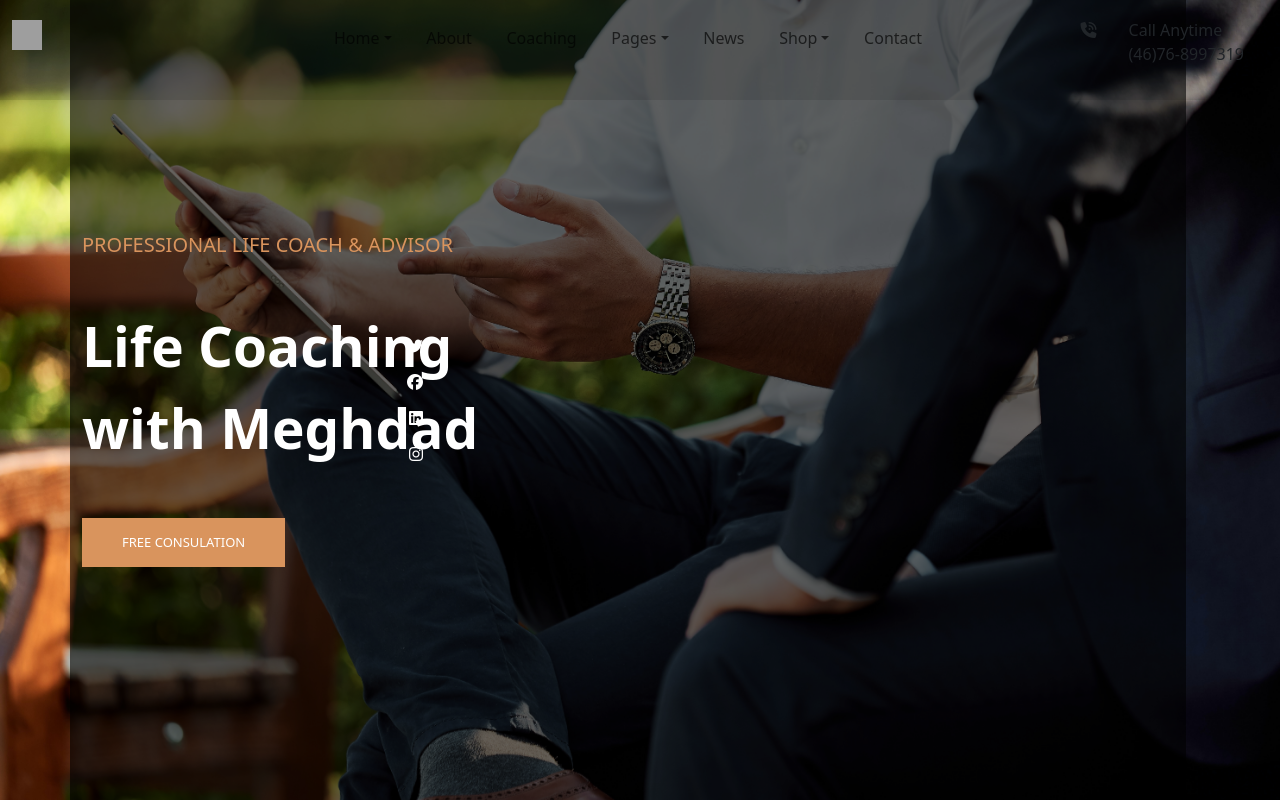
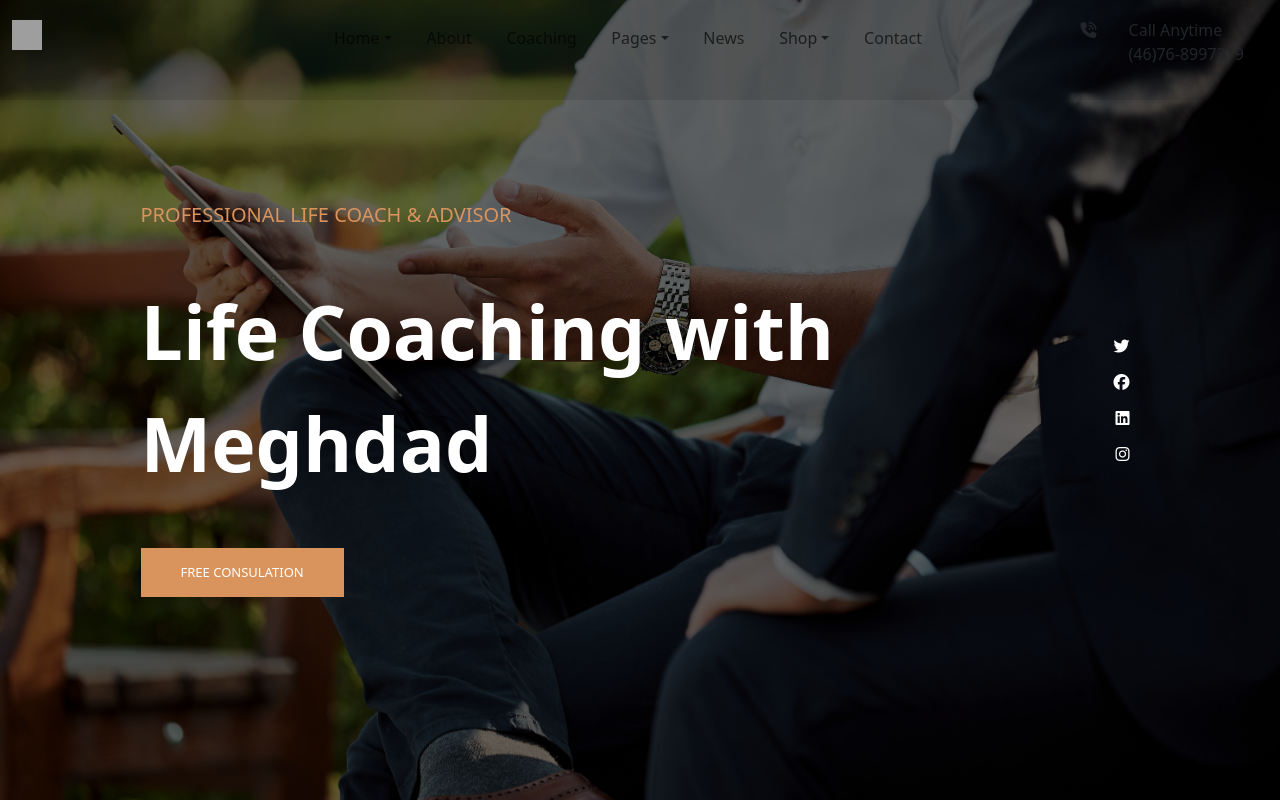
Before and after one commit to NedaSaberi/coachingSite, a React (Create React App) app: page / in a window 1280 px wide. Shown: the top 802 px of the page. Built offline with nearby package versions, Linux system fonts and the light colour scheme; grey boxes are pictures that could not be loaded.

Commit message:
respo-home first view

```diff
--- a/src/pages/homeV1/HomeV1.tsx
+++ b/src/pages/homeV1/HomeV1.tsx
@@ -39,20 +39,18 @@ const HomeV1= ()=> {
     return (
       <div className={`home ${styles.v1}`}>
         <div className={`homeFirstView ${styles.homeFirstView}`}>
-          <div className="container">
+          <div className="homeWrapper">
             <div className="row">
-              <div className="left col-7">
-                <h5 className="text-orange">PROFESSIONAL LIFE COACH & ADVISOR</h5>
-                <div className="h0 my-5">
-                  Life Coaching
-                  <br />
-                  with Meghdad
+              <div className="left col-9">
+                <h5 className="title text-orange">PROFESSIONAL LIFE COACH & ADVISOR</h5>
+                <div className="subTitle my-5">
+                  Life Coaching with Meghdad
                 </div>
                 <button className="bg-orange text-white free-consulation">
                   FREE CONSULATION
                 </button>
               </div>
-              <div className="right col-5">
+              <div className="right col-3">
                 <div className="text-end d-flex flex-column">
                   <i className="fa-brands fa-twitter"></i>
                   <i className="fa-brands fa-facebook"></i>
--- a/src/stylePages/StylePages.css
+++ b/src/stylePages/StylePages.css
@@ -40,7 +40,7 @@
     overflow: hidden;
 }
 
-.homeFirstView .row{
+.homeFirstView .homeWrapper{
     height: 100vh;
     width: 100%;
     background-color: rgba(0, 0, 0, 0.6);
@@ -49,19 +49,25 @@
     /* flex-direction: column; */
     /* justify-content: center; */
     /* padding: 120px; */
+    /* position: relative; */
+    padding: 0 20px;
+}
+.homeFirstView .homeWrapper .row{
+    height: 100vh;
+    max-width: 1023px;
+    margin: 0 auto;
     align-items: center;
     z-index: 0;
-    position: relative;
 }
 
 .homeFirstView .row .right{
-    position: absolute;
+    /* position: absolute;
     top: 50%;
-    left: 0;
-    transform: translateY(-50%);
+    left: 0; */
+    /* transform: translateY(-50%); */
     /* transition: all 2s ease;
     opacity: 0; */
-    margin-left: -90px;
+    /* margin-left: -90px; */
     animation-name: comeLeft;
     animation-duration: 3s;
     /* animation-delay: 2s; */
@@ -82,6 +88,36 @@
     animation-name: comeUp;
     animation-duration: 2s;
 }
+@media screen and (min-width: 900px) {
+    .homeFirstView .left .title{
+        font-size: 20px;
+    }
+    .homeFirstView .left .subTitle{
+        font-size: 75px;
+        font-weight: 700;
+    }
+}
+@media screen and (min-width: 650px) and (max-width: 900px) {
+    .homeFirstView .left .title{
+        font-size: 16px;
+    }
+    .homeFirstView .left .subTitle{
+        font-size: 60px;
+        font-weight: 600;
+    }
+}
+@media screen and (max-width: 650px) {
+    .homeFirstView .left .title{
+        font-size: 12px;
+    }
+    .homeFirstView .left .subTitle{
+        font-size: 40px;
+        font-weight: 400;
+    }
+    .homeFirstView .right{
+        display: none;
+    }
+}
 @keyframes comeUp{
     0%{
         transform: translateY(600px);
@@ -92,7 +128,7 @@
         opacity: 1;
     }
 }
-@keyframes comeLeft{
+/* @keyframes comeLeft{
     0%{
         margin-left: 100px;
         opacity: 0;
@@ -105,4 +141,4 @@
         margin-left: -90px;
         opacity: 1;
     }
-}
+} */
```
